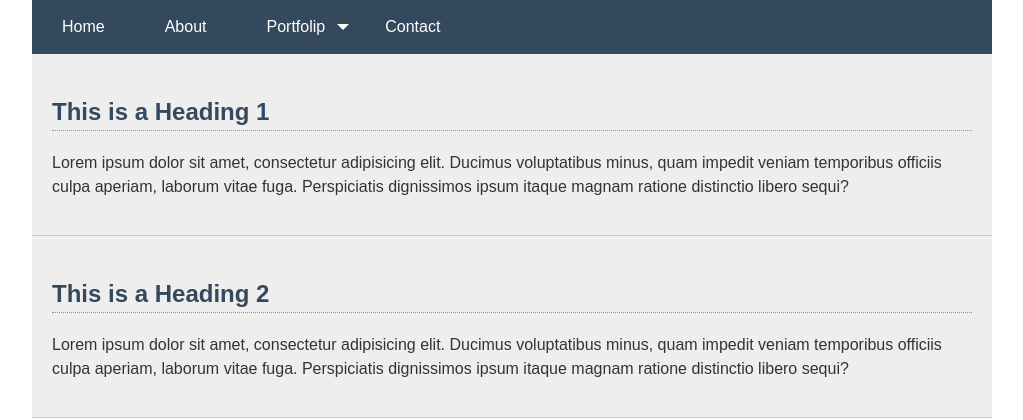
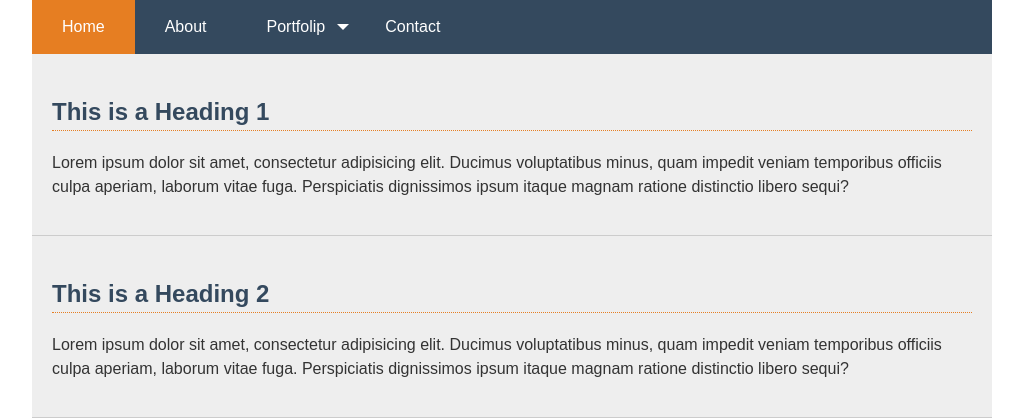
Before and after one commit to mahafuzur/WebDev, a PHP site: page /WebDev_Assignment_4/index.html in a window 1280 px wide. Shown: the top 420 px of the page, without its empty margins (128-1151 px from the left). Run offline with PHP 8.4, Linux system fonts and the light colour scheme.

Commit message:
add active class style

```diff
--- a/WebDev_Assignment_4/index.html
+++ b/WebDev_Assignment_4/index.html
@@ -11,7 +11,7 @@
   <header>
     <nav>
       <ul class="menu">
-        <li><a href="">Home</a></li>
+        <li class="active"><a href="">Home</a></li>
         <li><a href="">About</a></li>
         <li class="has_child"><a href="">Portfolip</a>
           <ul>
--- a/WebDev_Assignment_4/style.css
+++ b/WebDev_Assignment_4/style.css
@@ -40,7 +40,8 @@ body {
   color: #fff;
 }
 
-.menu li:hover>a {
+.menu li:hover>a,
+.menu li.active a {
   color: #fff;
   background: #e67e22;
 }
```
